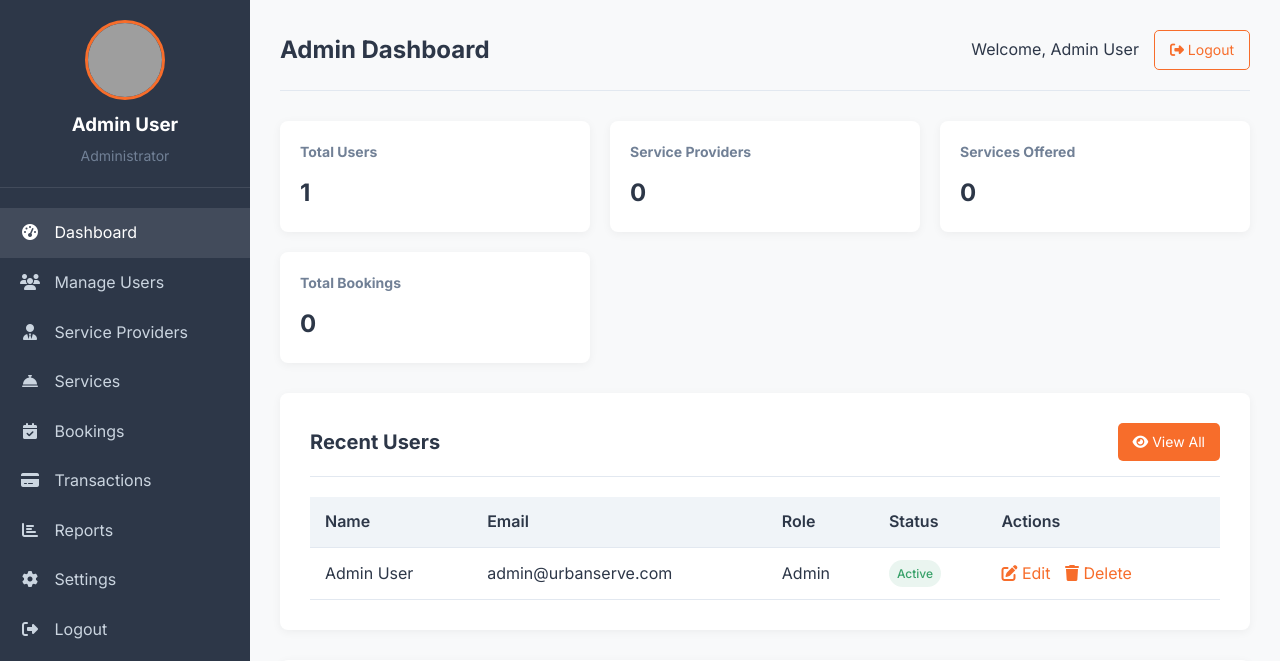
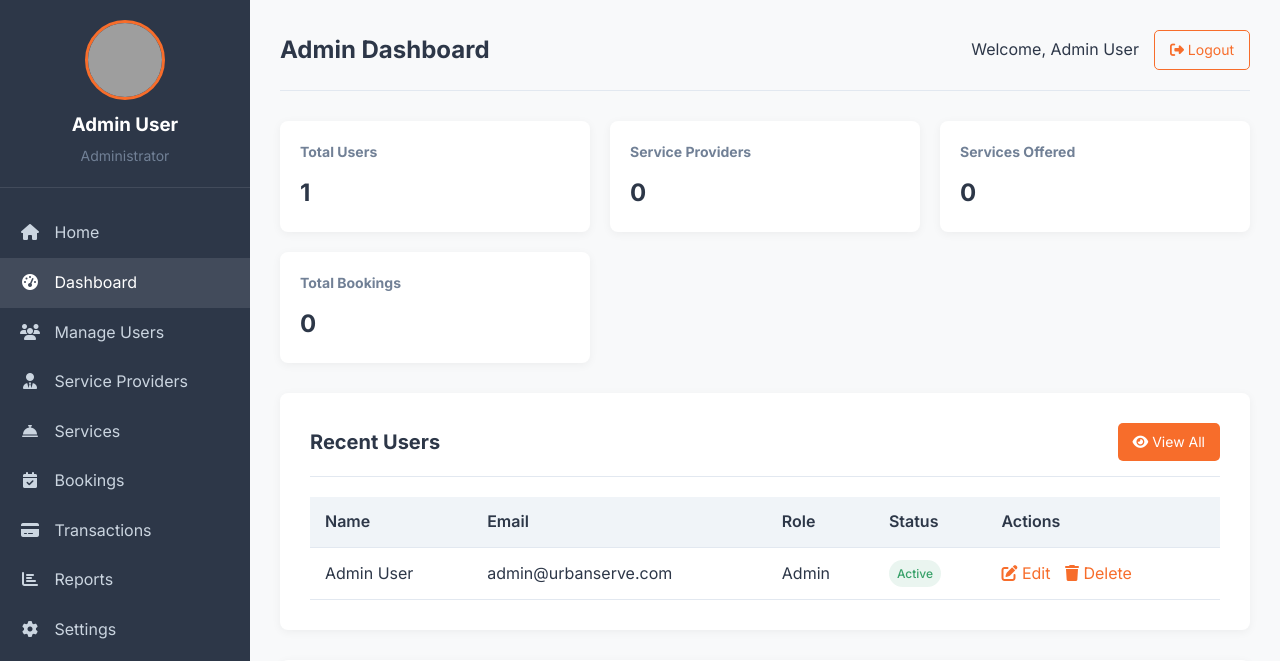
Before and after one commit to Alfin-Sebastian/local, a PHP site: page /admin_dashboard.php in a window 1280 px wide. Shown: the top 661 px of the page. Run offline with PHP 8.4, Linux system fonts and the light colour scheme; a user stored in the database is signed in; data comes from the database, SQL or seed files in the repository; data that the repository does not hold is empty; grey boxes are pictures that could not be loaded.

Commit message:
Update admin_dashboard.php

```diff
--- a/admin_dashboard.php
+++ b/admin_dashboard.php
@@ -295,6 +295,9 @@ $bookings_count = $conn->query("SELECT COUNT(*) as count FROM bookings")->fetch_
             </div>
 
             <div class="nav-menu">
+                <a href="index.php" class="nav-item">
+                    <i class="fas fa-home"></i> Home
+                </a>
                 <a href="#" class="nav-item active">
                     <i class="fas fa-tachometer-alt"></i> Dashboard
                 </a>
@@ -321,11 +324,8 @@ $bookings_count = $conn->query("SELECT COUNT(*) as count FROM bookings")->fetch_
                 </a>
                 <a href="logout.php" class="nav-item">
                     <i class="fas fa-sign-out-alt"></i> Logout
-</a>
-<a href="index.php" class="nav-item">
-                    <i class="fas fa-sign-out-alt"></i> Home
+                </a>
 
-                </a>
             </div>
         </div>
 
```
